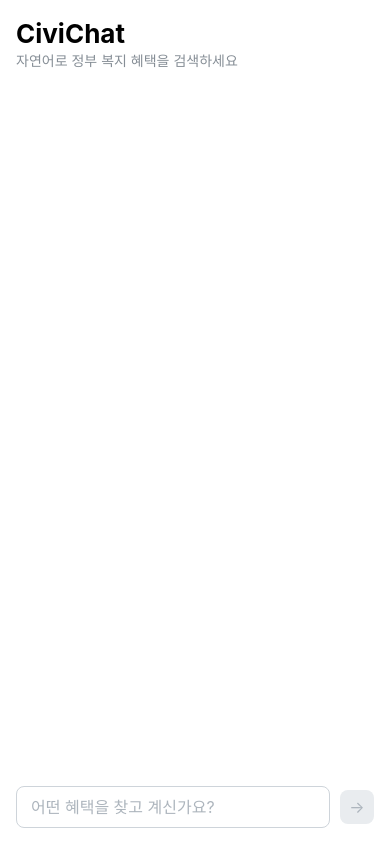
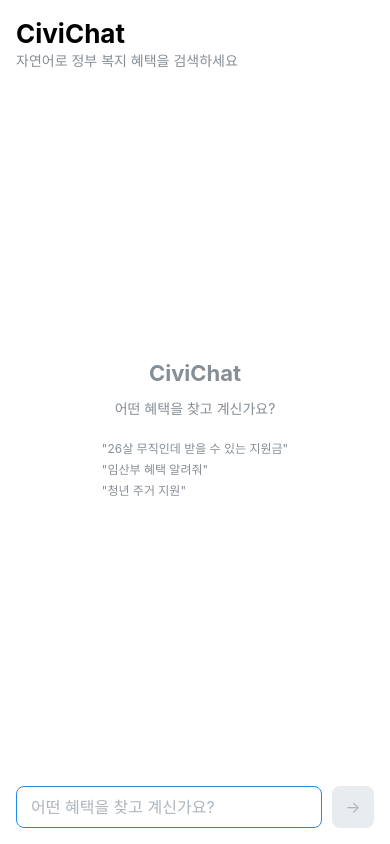
Before and after one commit to semimikoh/civichat, a Next.js app: page / in a window 390 px wide. Built offline with nearby package versions, Linux system fonts and the light colour scheme.

Commit message:
feat: UX 개선 + 접근성
- 빈 상태 화면 (예시 검색어 안내)
- form 기반 검색 입력 (접근성 개선)
- ARIA label, role 속성 추가
- 에러 메시지 구체화
- viewport 메타 설정 (모바일 대응)
- autoFocus, 검색 후 포커스 유지

```diff
--- a/src/app/layout.tsx
+++ b/src/app/layout.tsx
@@ -1,4 +1,4 @@
-import type { Metadata } from 'next';
+import type { Metadata, Viewport } from 'next';
 import { ColorSchemeScript } from '@mantine/core';
 import { Providers } from '@/components/providers/Providers';
 import './globals.css';
@@ -6,6 +6,12 @@ import './globals.css';
 export const metadata: Metadata = {
   title: 'CiviChat',
   description: '자연어로 정부 복지 혜택을 찾고, 관련 법령까지 연결해주는 RAG 기반 검색',
+};
+
+export const viewport: Viewport = {
+  width: 'device-width',
+  initialScale: 1,
+  maximumScale: 1,
 };
 
 export default function RootLayout({
--- a/src/components/chat/BenefitCard.tsx
+++ b/src/components/chat/BenefitCard.tsx
@@ -10,7 +10,7 @@ interface BenefitCardProps {
 
 export function BenefitCard({ result, index }: BenefitCardProps) {
   return (
-    <Card withBorder padding="md" radius="md">
+    <Card withBorder padding="md" radius="md" role="article" aria-label={result.serviceName}>
       <Group justify="space-between" mb="xs">
         <Text fw={700} size="sm" lineClamp={1} flex={1}>
           {index + 1}. {result.serviceName}
--- a/src/components/chat/ChatContainer.tsx
+++ b/src/components/chat/ChatContainer.tsx
@@ -1,7 +1,7 @@
 'use client';
 
 import { useState, useRef, useEffect } from 'react';
-import { Container, Stack, Title, Text, ScrollArea } from '@mantine/core';
+import { Container, Stack, Title, Text, ScrollArea, Center } from '@mantine/core';
 import { ChatInput } from '@/components/chat/ChatInput';
 import { MessageList, type ChatMessage } from '@/components/chat/MessageList';
 import type { SearchResult } from '@/core/search/benefit';
@@ -9,6 +9,24 @@ import type { SearchResult } from '@/core/search/benefit';
 interface SearchResponse {
   results: SearchResult[];
   error?: string;
+}
+
+function EmptyState() {
+  return (
+    <Center flex={1}>
+      <Stack align="center" gap="xs">
+        <Title order={3} c="dimmed">CiviChat</Title>
+        <Text size="sm" c="dimmed" ta="center">
+          어떤 혜택을 찾고 계신가요?
+        </Text>
+        <Stack gap={4} mt="sm">
+          <Text size="xs" c="dimmed">&quot;26살 무직인데 받을 수 있는 지원금&quot;</Text>
+          <Text size="xs" c="dimmed">&quot;임산부 혜택 알려줘&quot;</Text>
+          <Text size="xs" c="dimmed">&quot;청년 주거 지원&quot;</Text>
+        </Stack>
+      </Stack>
+    </Center>
+  );
 }
 
 export function ChatContainer() {
@@ -22,7 +40,7 @@ export function ChatContainer() {
 
   const handleSubmit = async (query: string) => {
     const userMsg: ChatMessage = { role: 'user', content: query };
-    const loadingMsg: ChatMessage = { role: 'assistant', content: '', loading: true };
+    const loadingMsg: ChatMessage = { role: 'assistant', content: '검색 중...', loading: true };
 
     setMessages((prev) => [...prev, userMsg, loadingMsg]);
     setLoading(true);
@@ -33,6 +51,10 @@ export function ChatContainer() {
         headers: { 'Content-Type': 'application/json' },
         body: JSON.stringify({ query }),
       });
+
+      if (!res.ok) {
+        throw new Error(`서버 오류 (${res.status})`);
+      }
 
       const data: SearchResponse = await res.json();
 
@@ -49,15 +71,16 @@ export function ChatContainer() {
             role: 'assistant',
             content: count > 0
               ? `${count}건의 혜택을 찾았습니다.`
-              : '조건에 맞는 혜택을 찾지 못했습니다.',
+              : '조건에 맞는 혜택을 찾지 못했습니다. 다른 키워드로 검색해보세요.',
             results: data.results,
           },
         ]);
       }
-    } catch {
+    } catch (err) {
+      const message = err instanceof Error ? err.message : '알 수 없는 오류';
       setMessages((prev) => [
         ...prev.slice(0, -1),
-        { role: 'assistant', content: '검색 중 오류가 발생했습니다. 다시 시도해주세요.' },
+        { role: 'assistant', content: `검색 중 오류가 발생했습니다: ${message}` },
       ]);
     } finally {
       setLoading(false);
@@ -65,18 +88,22 @@ export function ChatContainer() {
   };
 
   return (
-    <Container size="sm" h="100vh" py="md">
+    <Container size="sm" h="100dvh" py="md" role="main" aria-label="CiviChat 복지 혜택 검색">
       <Stack h="100%" gap="md">
-        <div>
+        <header>
           <Title order={2}>CiviChat</Title>
           <Text size="sm" c="dimmed">
             자연어로 정부 복지 혜택을 검색하세요
           </Text>
-        </div>
+        </header>
 
-        <ScrollArea flex={1} viewportRef={viewportRef}>
-          <MessageList messages={messages} />
-        </ScrollArea>
+        {messages.length === 0 ? (
+          <EmptyState />
+        ) : (
+          <ScrollArea flex={1} viewportRef={viewportRef}>
+            <MessageList messages={messages} />
+          </ScrollArea>
+        )}
 
         <ChatInput onSubmit={handleSubmit} disabled={loading} />
       </Stack>
--- a/src/components/chat/ChatInput.tsx
+++ b/src/components/chat/ChatInput.tsx
@@ -1,7 +1,7 @@
 'use client';
 
 import { TextInput, ActionIcon, Group } from '@mantine/core';
-import { useState } from 'react';
+import { useRef, useState } from 'react';
 
 interface ChatInputProps {
   onSubmit: (message: string) => void;
@@ -10,38 +10,47 @@ interface ChatInputProps {
 
 export function ChatInput({ onSubmit, disabled }: ChatInputProps) {
   const [value, setValue] = useState('');
+  const inputRef = useRef<HTMLInputElement>(null);
 
   const handleSubmit = () => {
     const trimmed = value.trim();
     if (!trimmed) return;
     onSubmit(trimmed);
     setValue('');
+    inputRef.current?.focus();
   };
 
   return (
+    <form
+      onSubmit={(e) => {
+        e.preventDefault();
+        handleSubmit();
+      }}
+      role="search"
+      aria-label="복지 혜택 검색"
+    >
       <Group gap="xs">
         <TextInput
+          ref={inputRef}
           flex={1}
           placeholder="어떤 혜택을 찾고 계신가요?"
           value={value}
           onChange={(e) => setValue(e.currentTarget.value)}
-        onKeyDown={(e) => {
-          if (e.key === 'Enter' && !e.nativeEvent.isComposing) {
-            handleSubmit();
-          }
-        }}
           disabled={disabled}
           size="md"
+          aria-label="검색어 입력"
+          autoFocus
         />
         <ActionIcon
-        size="lg"
+          type="submit"
+          size="input-md"
           variant="filled"
-        onClick={handleSubmit}
           disabled={disabled || !value.trim()}
           aria-label="검색"
         >
           &rarr;
         </ActionIcon>
       </Group>
+    </form>
   );
 }
```
Lines whose indentation alone changed are shown as unchanged.
